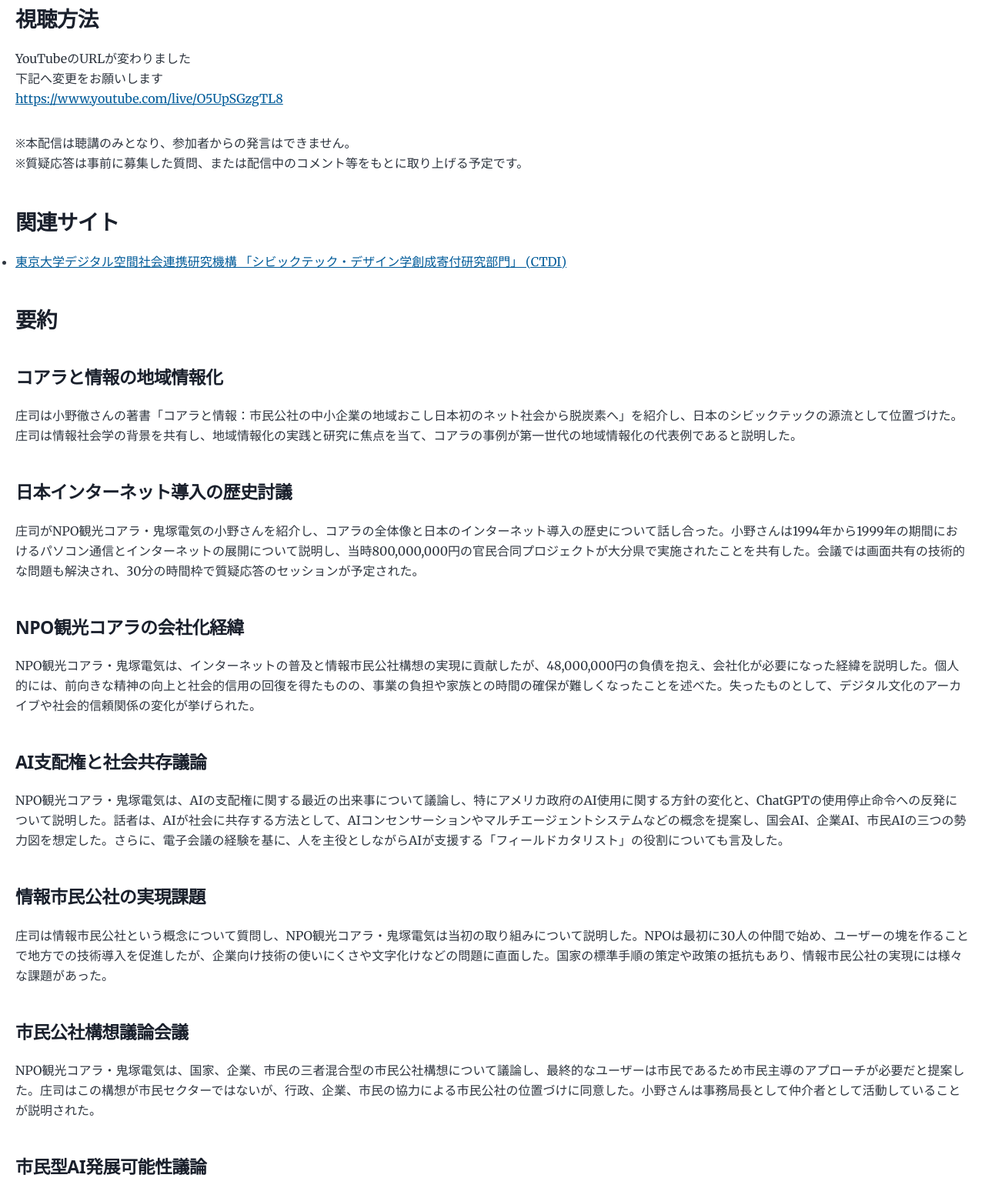
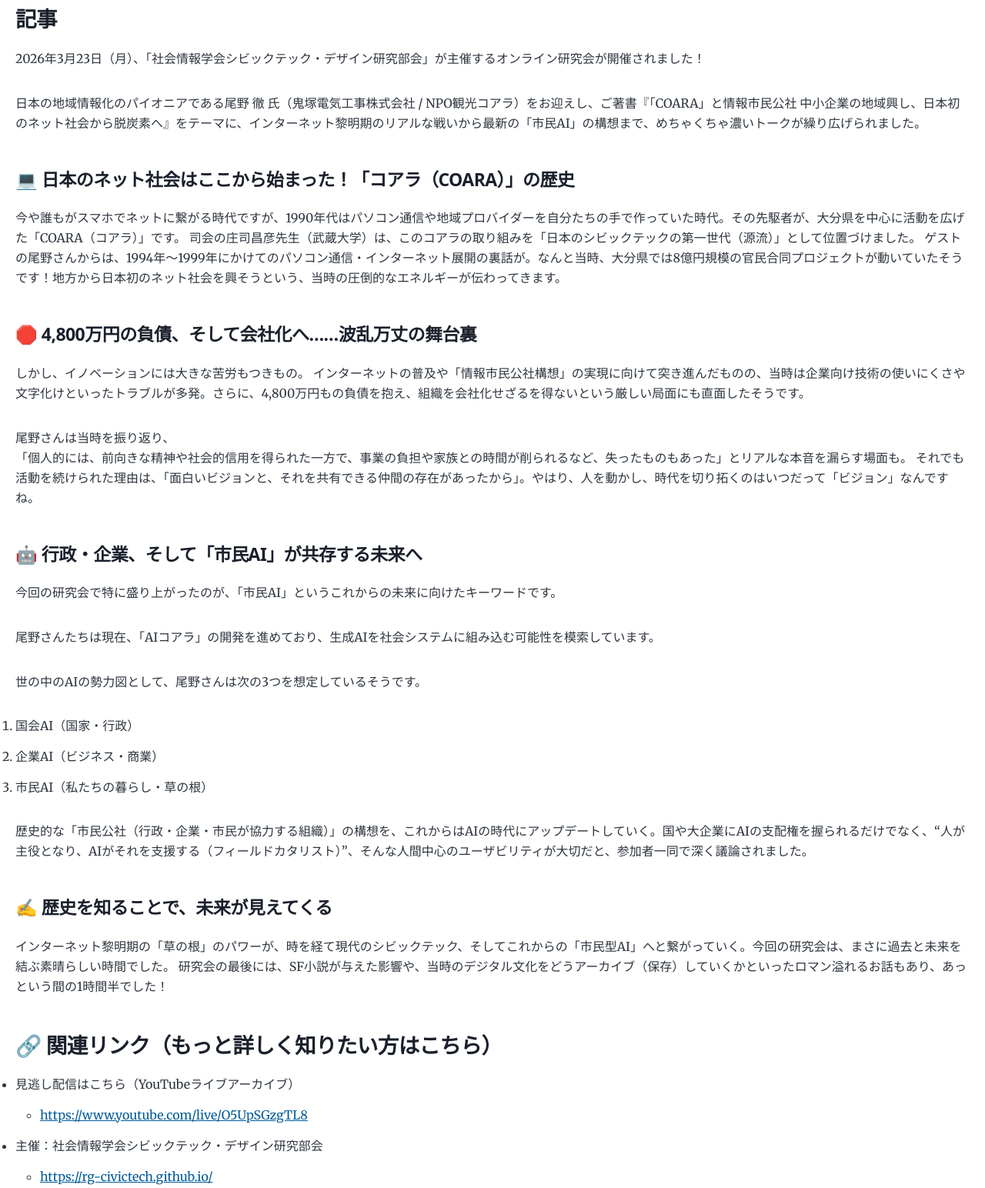
Before and after one commit to rg-civictech/rg-civictech.github.io, a Gatsby site: page /20260323_1/ in a window 1280 px wide. Shown: the part 1200-2744 px from the top of the page at 77% size. Built offline with nearby package versions, Linux system fonts and the light colour scheme; Gatsby itself is replaced by a stand-in of ours.

Commit message:
Update 2026-03-23 document r2

```diff
--- a/content/blog/20260323_1/index.md
+++ b/content/blog/20260323_1/index.md
@@ -28,17 +28,53 @@ description: 「社会情報学会シビックテック・デザイン研究部
 https://rg-civictech.github.io/
 
 
-### 視聴方法
-YouTubeのURLが変わりました
-下記へ変更をお願いします
-https://www.youtube.com/live/O5UpSGzgTL8
+### 記事
+2026年3月23日（月）、「社会情報学会シビックテック・デザイン研究部会」が主催するオンライン研究会が開催されました！
 
-※本配信は聴講のみとなり、参加者からの発言はできません。
-※質疑応答は事前に募集した質問、または配信中のコメント等をもとに取り上げる予定です。
+日本の地域情報化のパイオニアである尾野 徹 氏（鬼塚電気工事株式会社 / NPO観光コアラ）をお迎えし、ご著書『「COARA」と情報市民公社 中小企業の地域興し、日本初のネット社会から脱炭素へ』をテーマに、インターネット黎明期のリアルな戦いから最新の「市民AI」の構想まで、めちゃくちゃ濃いトークが繰り広げられました。
 
-### 関連サイト
-* [東京大学デジタル空間社会連携研究機構 「シビックテック・デザイン学創成寄付研究部⾨」 (CTDI)](https://dss.csis.u-tokyo.ac.jp/project_ctdi/)
+#### 💻 日本のネット社会はここから始まった！「コアラ（COARA）」の歴史
+今や誰もがスマホでネットに繋がる時代ですが、1990年代はパソコン通信や地域プロバイダーを自分たちの手で作っていた時代。その先駆者が、大分県を中心に活動を広げた「COARA（コアラ）」です。
+司会の庄司昌彦先生（武蔵大学）は、このコアラの取り組みを「日本のシビックテックの第一世代（源流）」として位置づけました。
+ゲストの尾野さんからは、1994年〜1999年にかけてのパソコン通信・インターネット展開の裏話が。なんと当時、大分県では8億円規模の官民合同プロジェクトが動いていたそうです！地方から日本初のネット社会を興そうという、当時の圧倒的なエネルギーが伝わってきます。
 
+#### 🛑 4,800万円の負債、そして会社化へ……波乱万丈の舞台裏
+しかし、イノベーションには大きな苦労もつきもの。
+インターネットの普及や「情報市民公社構想」の実現に向けて突き進んだものの、当時は企業向け技術の使いにくさや文字化けといったトラブルが多発。さらに、4,800万円もの負債を抱え、組織を会社化せざるを得ないという厳しい局面にも直面したそうです。
+
+尾野さんは当時を振り返り、
+「個人的には、前向きな精神や社会的信用を得られた一方で、事業の負担や家族との時間が削られるなど、失ったものもあった」とリアルな本音を漏らす場面も。
+それでも活動を続けられた理由は、「面白いビジョンと、それを共有できる仲間の存在があったから」。やはり、人を動かし、時代を切り拓くのはいつだって「ビジョン」なんですね。
+
+#### 🤖 行政・企業、そして「市民AI」が共存する未来へ
+今回の研究会で特に盛り上がったのが、「市民AI」というこれからの未来に向けたキーワードです。
+
+尾野さんたちは現在、「AIコアラ」の開発を進めており、生成AIを社会システムに組み込む可能性を模索しています。
+
+世の中のAIの勢力図として、尾野さんは次の3つを想定しているそうです。
+
+1. 国会AI（国家・行政）
+2. 企業AI（ビジネス・商業）
+3. 市民AI（私たちの暮らし・草の根）
+
+歴史的な「市民公社（行政・企業・市民が協力する組織）」の構想を、これからはAIの時代にアップデートしていく。国や大企業にAIの支配権を握られるだけでなく、“人が主役となり、AIがそれを支援する（フィールドカタリスト）”、そんな人間中心のユーザビリティが大切だと、参加者一同で深く議論されました。
+
+#### ✍️ 歴史を知ることで、未来が見えてくる
+インターネット黎明期の「草の根」のパワーが、時を経て現代のシビックテック、そしてこれからの「市民型AI」へと繋がっていく。今回の研究会は、まさに過去と未来を結ぶ素晴らしい時間でした。
+研究会の最後には、SF小説が与えた影響や、当時のデジタル文化をどうアーカイブ（保存）していくかといったロマン溢れるお話もあり、あっという間の1時間半でした！
+
+### 🔗 関連リンク（もっと詳しく知りたい方はこちら）
+* 見逃し配信はこちら（YouTubeライブアーカイブ）
+   - https://www.youtube.com/live/O5UpSGzgTL8
+* 主催：社会情報学会シビックテック・デザイン研究部会
+   - https://rg-civictech.github.io/
+* 関連サイト: 東京大学デジタル空間社会連携研究機構 (CTDI)シビックテック・デザイン学創成寄付研究部門
+    - https://dss.csis.u-tokyo.ac.jp/project_ctdi/
+
+
+
+
+--------------------------------------------------------------------
 
 ### 要約
 
```
